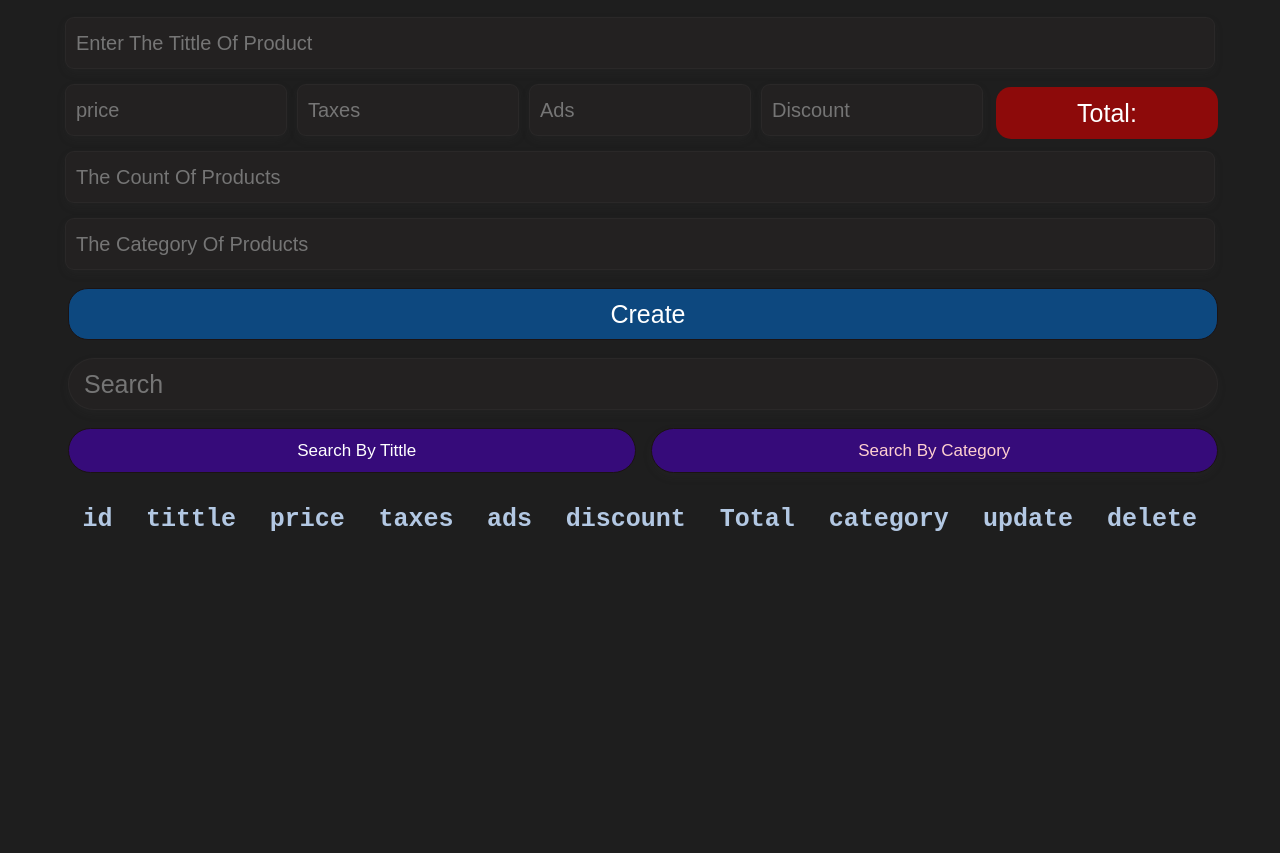
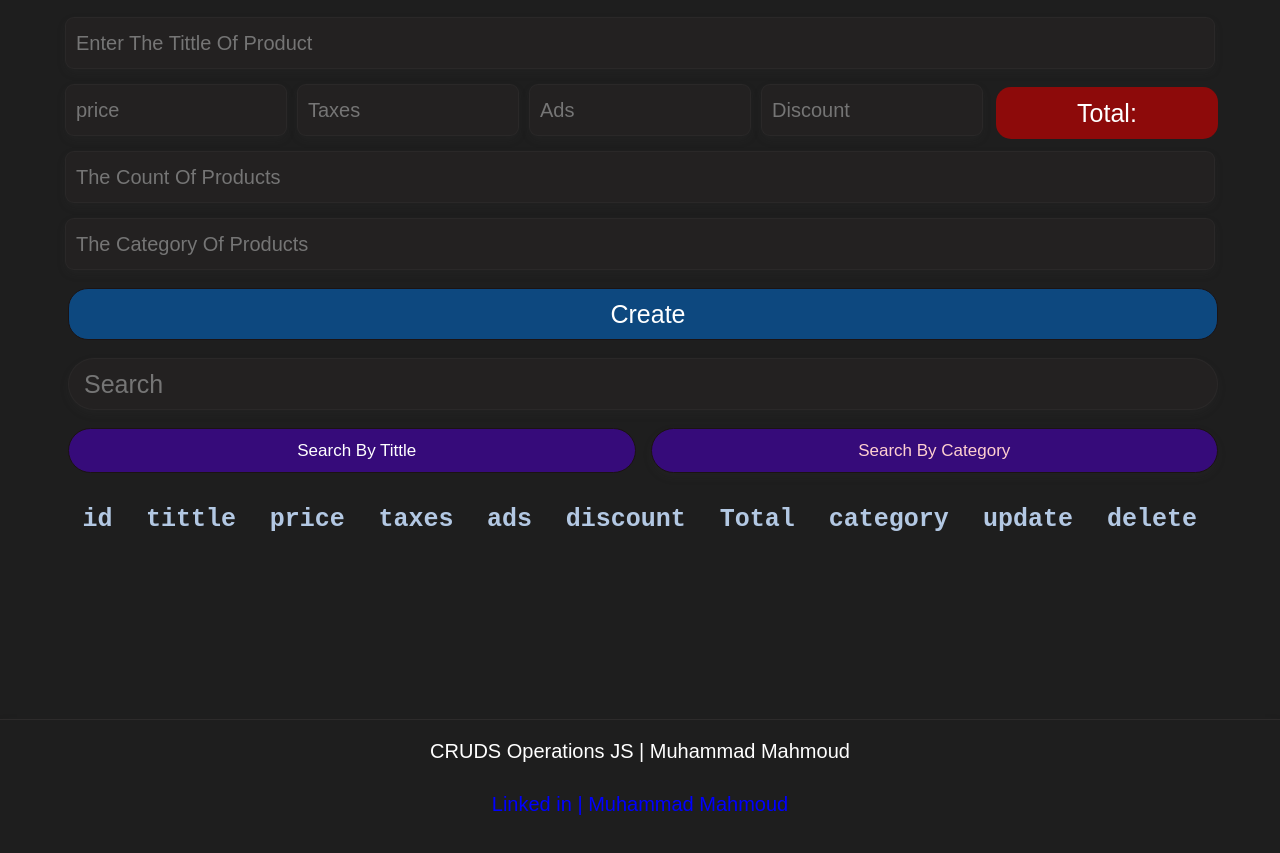
Before and after one commit to Muhmmad-Mahmoud/Cruds-Product-Management-System, a plain HTML site: page index.html in a window 1280 px wide. Shown: the part 111-964 px from the top of the page. Before the commit the page ends 800 px from the top, so only its background shows below. Drawn offline with Linux system fonts and the light colour scheme.

Commit message:
Add files via upload
Updates

```diff
--- a/index.html
+++ b/index.html
@@ -73,6 +73,14 @@
 
   </div>
 
+  <footer>
+    <p class="foot">
+      CRUDS Operations JS | Muhammad Mahmoud
+      <a class="linkedin" href="https://www.linkedin.com/in/muhmmad-mahmoud/" target="_blank">Linked in | Muhammad Mahmoud</a>
+
+    </p>
+  </footer>
+
   <!-- Js File -->
   <script src="/main.js"></script>
 </body>
--- a/style.css
+++ b/style.css
@@ -222,3 +222,30 @@ th {
 input:focus {
   outline: solid #1f1414;
 }
+
+.foot {
+  border-top: 1px solid #2d2b2b;
+  box-shadow: 0px 4px 10px rgb(68 66 66 / 10%);
+  margin-top: 30px;
+  text-align: center;
+  background-color: transparent;
+  padding: 20px 0;
+  font-family: sans-serif;
+  font-size: 20px;
+  color: white;
+}
+.linkedin {
+  color: blue;
+  text-align: center;
+  /* width: fit-content; */
+  /* background-color: white; */
+  border-radius: 10px;
+  margin: 15px;
+  text-decoration: none;
+  padding: 15px;
+  display: block;
+  -webkit-border-radius: 10px;
+  -moz-border-radius: 10px;
+  -ms-border-radius: 10px;
+  -o-border-radius: 10px;
+}
```
